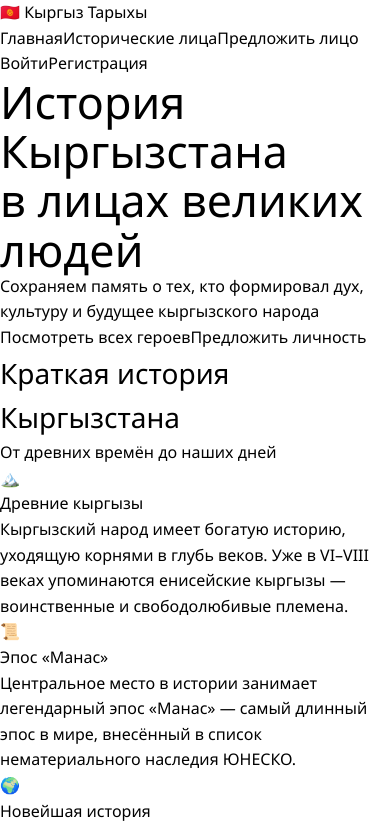
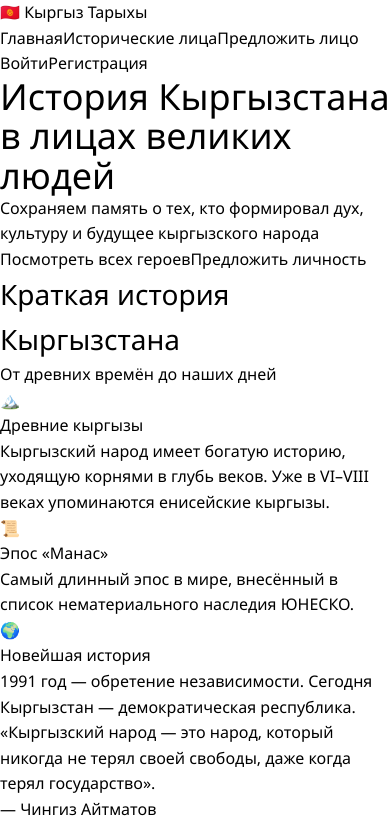
Before and after one commit to Alf-Xsarve/historical-kg, a React app in the folder frontend/: page / in a window 390 px wide. Shown: the top 827 px of the page. Built offline with nearby package versions, Linux system fonts and the light colour scheme; no server answers; the HTML template or start-up script is replaced by a standard one.

Commit message:
Final mobile optimization for Home page

```diff
--- a/frontend/src/pages/Home.jsx
+++ b/frontend/src/pages/Home.jsx
@@ -3,30 +3,30 @@ import { Link } from 'react-router-dom';
 export default function Home() {
   return (
     <div className="min-h-screen bg-gray-50">
-      {/* Героическая секция */}
-      <div className="bg-gradient-to-br from-indigo-900 via-blue-900 to-purple-950 text-white pt-20 pb-24 md:pt-28 md:pb-32 relative overflow-hidden">
+      {/* Героическая секция — оптимизирована под мобильные */}
+      <div className="bg-gradient-to-br from-indigo-900 via-blue-900 to-purple-950 text-white pt-16 pb-20 md:pt-28 md:pb-32 relative overflow-hidden">
         <div className="absolute inset-0 bg-[radial-gradient(at_center,#ffffff15_0%,transparent_70%)]"></div>
 
         <div className="max-w-6xl mx-auto px-5 md:px-6 relative z-10 text-center">
-          <h1 className="hero-title text-4xl md:text-6xl lg:text-7xl font-bold leading-tight mb-6 px-4">
+          <h1 className="text-3xl sm:text-4xl md:text-6xl lg:text-7xl font-bold leading-tight mb-6 px-2">
             История Кыргызстана<br />
             <span className="text-amber-400">в лицах великих людей</span>
           </h1>
 
-          <p className="hero-subtitle text-lg md:text-xl max-w-3xl mx-auto mb-10 px-4 text-gray-200">
+          <p className="text-base sm:text-lg md:text-xl max-w-3xl mx-auto mb-10 px-2 text-gray-200">
             Сохраняем память о тех, кто формировал дух, культуру и будущее кыргызского народа
           </p>
 
-          <div className="flex flex-col sm:flex-row justify-center gap-4 px-4">
+          <div className="flex flex-col sm:flex-row justify-center gap-4 px-2">
             <Link
               to="/figures"
-              className="btn bg-amber-400 hover:bg-amber-500 text-black font-semibold text-lg md:text-xl px-10 md:px-12 py-5 rounded-2xl transition transform hover:scale-105 shadow-lg"
+              className="bg-amber-400 hover:bg-amber-500 text-black font-semibold text-lg md:text-xl px-8 md:px-12 py-4 md:py-5 rounded-2xl transition transform hover:scale-105 shadow-lg w-full sm:w-auto"
             >
               Посмотреть всех героев
             </Link>
             <Link
               to="/suggestions"
-              className="btn border-2 border-white/70 hover:bg-white/10 font-semibold text-lg md:text-xl px-8 md:px-10 py-5 rounded-2xl transition"
+              className="border-2 border-white/70 hover:bg-white/10 font-semibold text-lg md:text-xl px-8 md:px-10 py-4 md:py-5 rounded-2xl transition w-full sm:w-auto"
             >
               Предложить личность
             </Link>
@@ -34,55 +34,53 @@ export default function Home() {
         </div>
       </div>
 
-      {/* История Кыргызстана */}
-      <div className="max-w-6xl mx-auto px-5 md:px-6 py-16 md:py-20">
-        <div className="text-center mb-12 md:mb-16">
-          <h2 className="text-4xl md:text-5xl font-bold text-gray-900 mb-4">Краткая история Кыргызстана</h2>
-          <p className="text-lg md:text-xl text-gray-600">От древних времён до наших дней</p>
+      {/* Краткая история Кыргызстана */}
+      <div className="max-w-6xl mx-auto px-5 md:px-6 py-12 md:py-20">
+        <div className="text-center mb-10 md:mb-16">
+          <h2 className="text-3xl md:text-5xl font-bold text-gray-900 mb-3">Краткая история Кыргызстана</h2>
+          <p className="text-lg text-gray-600">От древних времён до наших дней</p>
         </div>
 
-        <div className="grid md:grid-cols-3 gap-6 md:gap-8">
-          <div className="bg-white rounded-3xl shadow-xl p-8 md:p-10 hover:-translate-y-3 transition-all duration-300">
-            <div className="text-6xl mb-6">🏔️</div>
-            <h3 className="text-2xl font-bold mb-4 text-gray-900">Древние кыргызы</h3>
-            <p className="text-gray-600 leading-relaxed">
+        <div className="grid grid-cols-1 md:grid-cols-3 gap-6 md:gap-8">
+          <div className="bg-white rounded-3xl shadow-xl p-6 md:p-10 hover:-translate-y-2 transition-all duration-300">
+            <div className="text-5xl md:text-6xl mb-6">🏔️</div>
+            <h3 className="text-xl md:text-2xl font-bold mb-4">Древние кыргызы</h3>
+            <p className="text-gray-600 leading-relaxed text-[15px] md:text-base">
               Кыргызский народ имеет богатую историю, уходящую корнями в глубь веков.
-              Уже в VI–VIII веках упоминаются енисейские кыргызы — воинственные и свободолюбивые племена.
+              Уже в VI–VIII веках упоминаются енисейские кыргызы.
             </p>
           </div>
 
-          <div className="bg-white rounded-3xl shadow-xl p-8 md:p-10 hover:-translate-y-3 transition-all duration-300">
-            <div className="text-6xl mb-6">📜</div>
-            <h3 className="text-2xl font-bold mb-4 text-gray-900">Эпос «Манас»</h3>
-            <p className="text-gray-600 leading-relaxed">
-              Центральное место в истории занимает легендарный эпос «Манас» —
-              самый длинный эпос в мире, внесённый в список нематериального наследия ЮНЕСКО.
+          <div className="bg-white rounded-3xl shadow-xl p-6 md:p-10 hover:-translate-y-2 transition-all duration-300">
+            <div className="text-5xl md:text-6xl mb-6">📜</div>
+            <h3 className="text-xl md:text-2xl font-bold mb-4">Эпос «Манас»</h3>
+            <p className="text-gray-600 leading-relaxed text-[15px] md:text-base">
+              Самый длинный эпос в мире, внесённый в список нематериального наследия ЮНЕСКО.
             </p>
           </div>
 
-          <div className="bg-white rounded-3xl shadow-xl p-8 md:p-10 hover:-translate-y-3 transition-all duration-300">
-            <div className="text-6xl mb-6">🌍</div>
-            <h3 className="text-2xl font-bold mb-4 text-gray-900">Новейшая история</h3>
-            <p className="text-gray-600 leading-relaxed">
-              1991 год — обретение независимости.
-              Сегодня Кыргызстан — демократическая республика в сердце Центральной Азии.
+          <div className="bg-white rounded-3xl shadow-xl p-6 md:p-10 hover:-translate-y-2 transition-all duration-300">
+            <div className="text-5xl md:text-6xl mb-6">🌍</div>
+            <h3 className="text-xl md:text-2xl font-bold mb-4">Новейшая история</h3>
+            <p className="text-gray-600 leading-relaxed text-[15px] md:text-base">
+              1991 год — обретение независимости. Сегодня Кыргызстан — демократическая республика.
             </p>
           </div>
         </div>
       </div>
 
       {/* Цитата */}
-      <div className="bg-gradient-to-r from-amber-50 to-orange-50 py-16 md:py-20 border-t border-b border-amber-100">
+      <div className="bg-gradient-to-r from-amber-50 to-orange-50 py-12 md:py-20 border-t border-b border-amber-100">
         <div className="max-w-4xl mx-auto px-6 text-center">
-          <p className="text-2xl md:text-3xl italic text-gray-700 leading-relaxed">
+          <p className="text-xl md:text-3xl italic text-gray-700 leading-relaxed">
             «Кыргызский народ — это народ, который никогда не терял своей свободы, даже когда терял государство».
           </p>
-          <p className="mt-8 text-amber-600 font-medium text-lg">— Чингиз Айтматов</p>
+          <p className="mt-6 text-amber-600 font-medium">— Чингиз Айтматов</p>
         </div>
       </div>
 
       {/* Финальный блок */}
-      <div className="bg-indigo-700 text-white py-20 md:py-24 text-center">
+      <div className="bg-indigo-700 text-white py-16 md:py-24 text-center">
         <div className="max-w-4xl mx-auto px-6">
           <h2 className="text-3xl md:text-4xl font-bold mb-6">Начните путешествие по истории</h2>
           <p className="text-lg md:text-xl mb-10 text-indigo-100">
```
